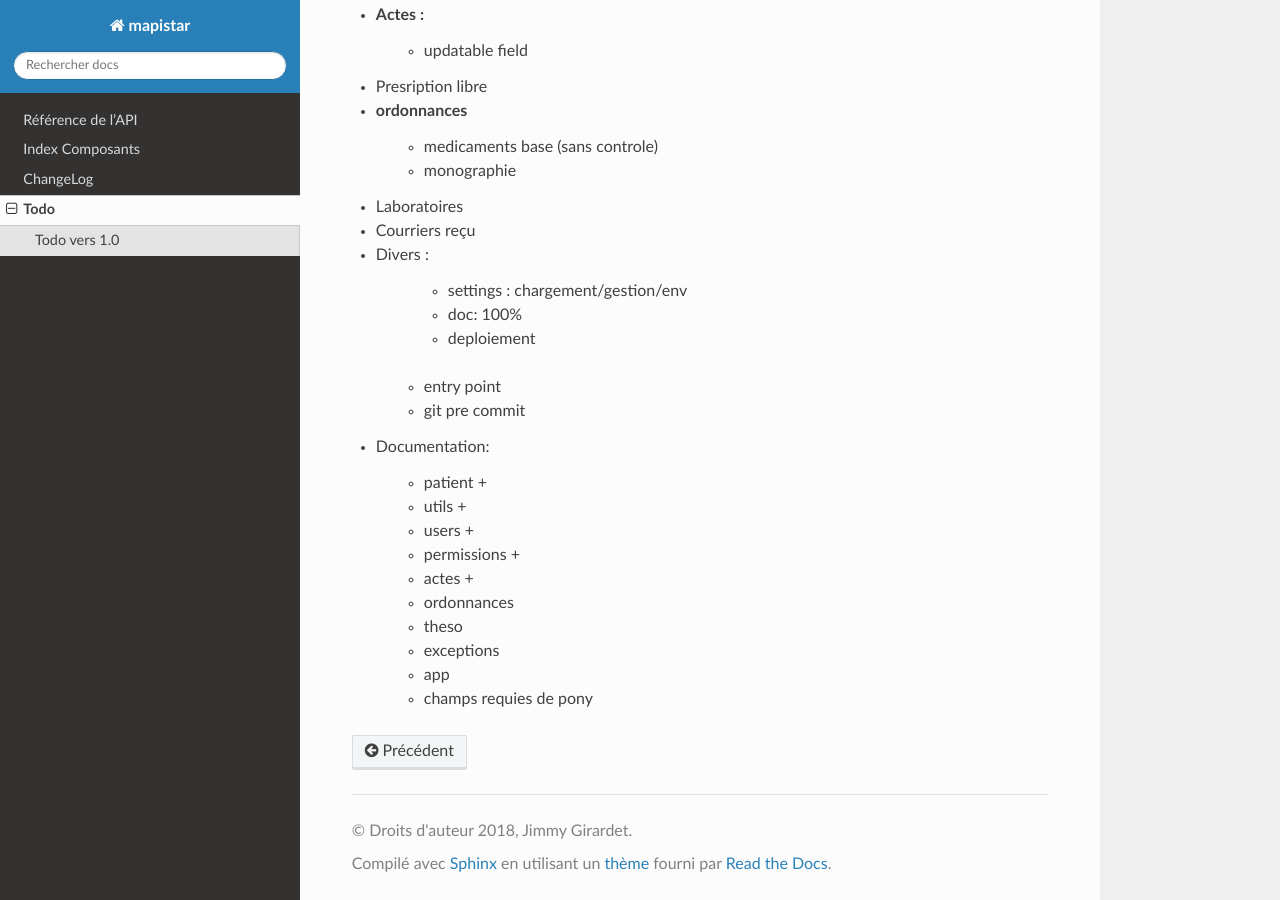
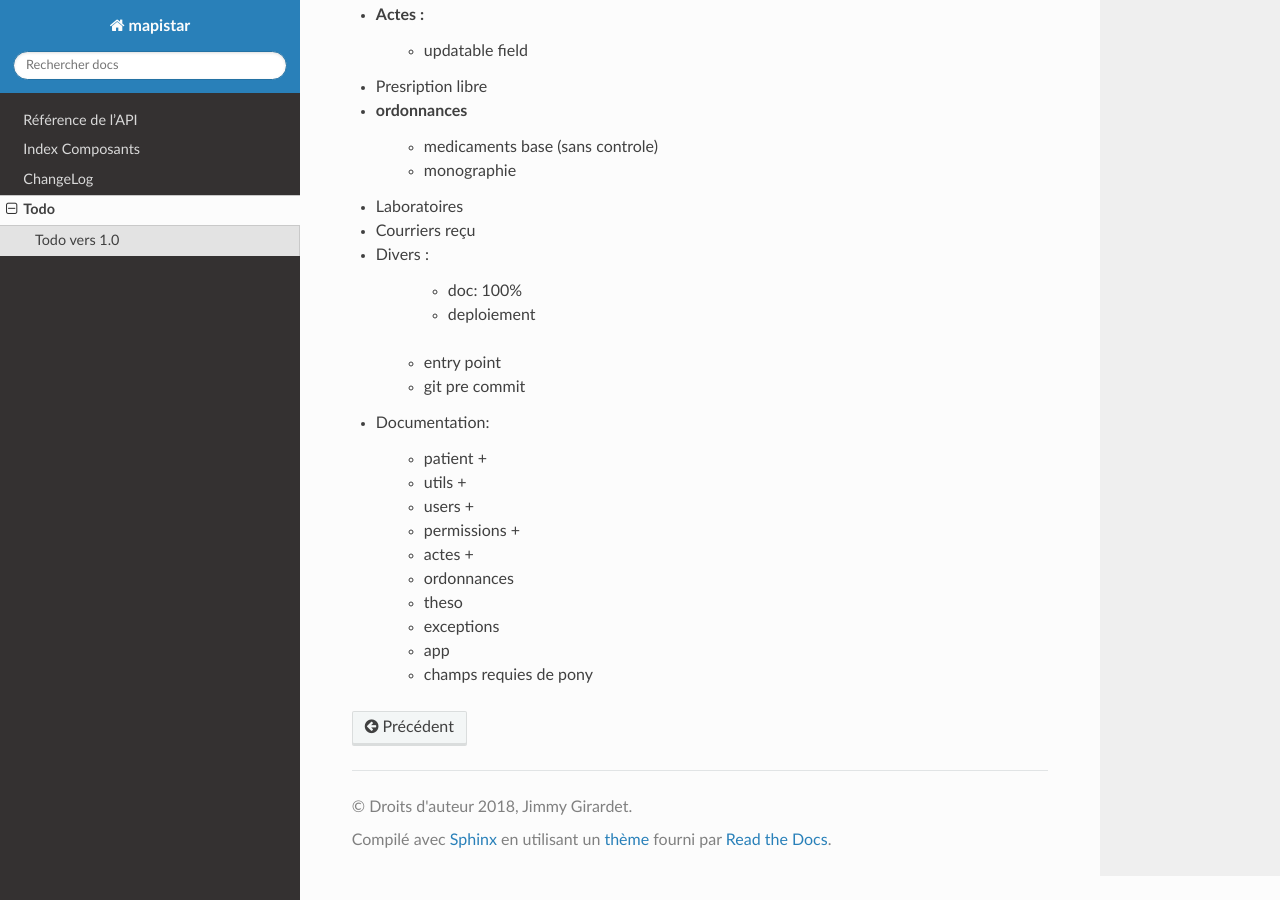
Before and after one commit to jgirardet/mapistar, a Sphinx documentation site: the page built from docs/todo.rst, in a window 1280 px wide and 900 px high, scrolled down 501 px. Built offline with Sphinx 7.4.7 and the Read the Docs theme 2.0.0, drawn with Linux system fonts in a browser that asks for light colours.

Commit message:
update todo

```diff
--- a/docs/todo.rst
+++ b/docs/todo.rst
@@ -33,7 +33,6 @@ Todo vers 1.0
 
 * Divers :
 
-	- settings :  chargement/gestion/env
 	- doc: 100%
 	- deploiement
     - entry point
```
